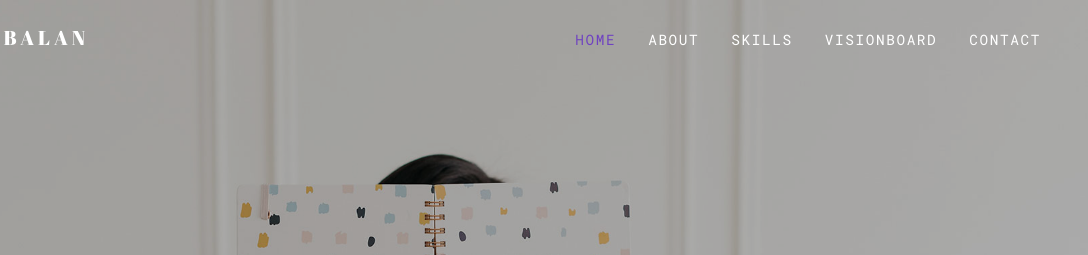
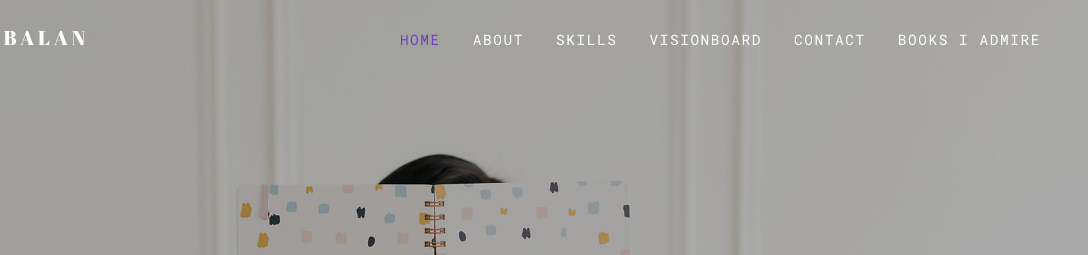
Before and after one commit to Sruthibalan/Sruthiweb, a plain HTML site: page index.html in a window 1280 px wide. Shown: the top 255 px of the page, 192-1280 px from the left. Drawn offline with nearby package versions, Linux system fonts and the light colour scheme.

Commit message:
Update index.html

```diff
--- a/index.html
+++ b/index.html
@@ -61,6 +61,9 @@
             </li>
             <li class="nav-item">
               <a class="nav-link" href="contact.html">Contact</a>
+            </li>
+            <li class="nav-item">
+              <a class="nav-link" href="books.html">Books I admire</a>
             </li>
           </ul>
 
@@ -278,6 +281,7 @@
             <li><a href="#">Skills</a></li>
             <li><a href="#">VisionBoard</a></li>
             <li><a href="#">Contact</a></li>
+            <li><a href="#">Books I admire</a></li>
           </ul>
 
 
```
